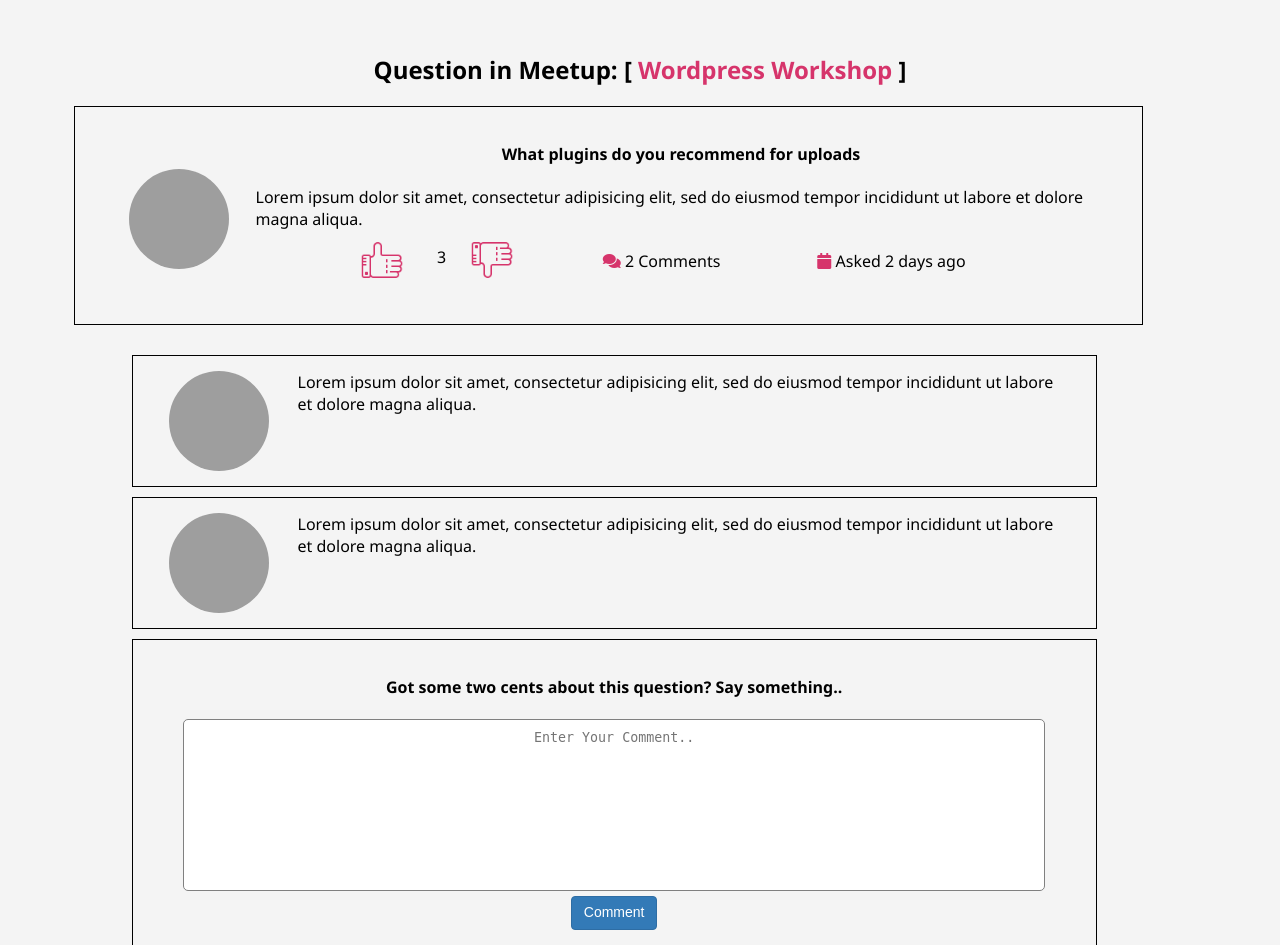
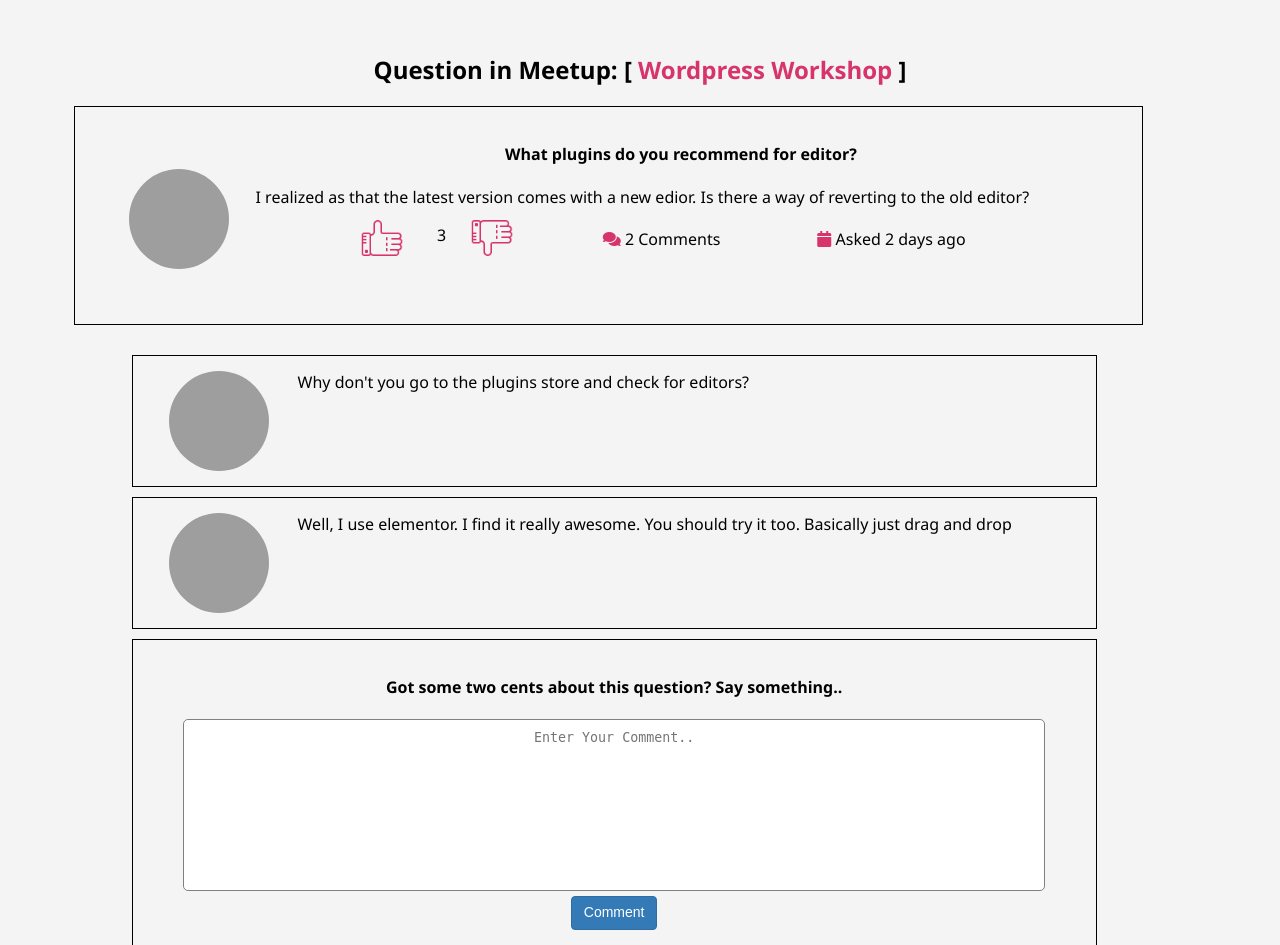
Before and after one commit to Mfalm3/Questioner, a Python web app: template UI/templates/meetup_question.html in a window 1280 px wide. Shown: the part 77-1022 px from the top of the page. Run offline with Jinja, Linux system fonts and the light colour scheme; the template is opened without the code that fills it, so the values that code supplies are empty; some libraries are stand-ins or nearby versions; grey boxes are pictures that could not be loaded.

Commit message:
[Bug #163177238] Remove lorem text from meetup question page

```diff
--- a/UI/templates/meetup_question.html
+++ b/UI/templates/meetup_question.html
@@ -42,10 +42,10 @@
                 </div>
                 <div class="righter">
                 <div class="question-title">
-                  <h4>What plugins do you recommend for uploads</h4>
+                  <h4>What plugins do you recommend for editor?</h4>
                 </div>
-                <div id="question-desc">Lorem ipsum dolor sit amet, consectetur adipisicing elit, sed do eiusmod
-                tempor incididunt ut labore et dolore magna aliqua.
+                <div id="question-desc">
+                  I realized as that the latest version comes with a new edior. Is there a way of reverting to the old editor?
               </div>
                 <div class="meta post">
                   <div class="meta-elements votes">
@@ -70,8 +70,8 @@
                   <img src="http://i.pravatar.cc/50img=59">
                 </div>
                 <div class="righter">
-                  <div id="question-desc">Lorem ipsum dolor sit amet, consectetur adipisicing elit, sed do eiusmod
-                  tempor incididunt ut labore et dolore magna aliqua.
+                  <div id="question-desc">
+                    Why don't you go to the plugins store and check for editors?
                 </div>
               </div>
             </div>
@@ -81,8 +81,8 @@
                   <img src="http://i.pravatar.cc/69">
                 </div>
                 <div class="righter">
-                  <div id="question-desc">Lorem ipsum dolor sit amet, consectetur adipisicing elit, sed do eiusmod
-                  tempor incididunt ut labore et dolore magna aliqua.
+                  <div id="question-desc">
+                    Well, I use elementor. I find it really awesome. You should try it too. Basically just drag and drop
                   </div>
                 </div>
               </div>
```
